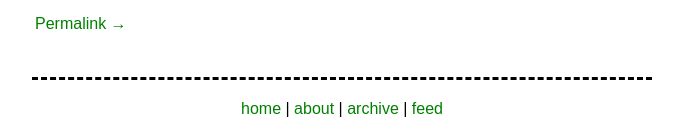
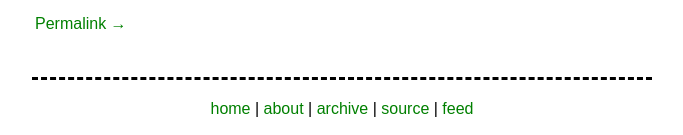
Before and after one commit to hardscrabble/hardscrabble.github.io, a Jekyll site: the page built from index.html, in a window 1280 px wide and 900 px high, scrolled down 2021 px. Shown: the part 762-897 px from the top of the window, without its empty margins (298-981 px from the left). Built offline with Jekyll 4.4.1, drawn with Linux system fonts in a browser that asks for light colours; comment, search, counter and statistics services are not loaded.

Commit message:
add source to footer

```diff
--- a/_includes/footer.html
+++ b/_includes/footer.html
@@ -2,5 +2,6 @@
   <a href="{{ site.baseurl }}"</a>home</a>
   | <a href="{{ site.baseurl }}about/">about</a>
   | <a href="{{ site.baseurl }}archive/">archive</a>
+  | <a href="https://github.com/maxjacobson/maxjacobson.github.io">source</a>
   | <a href="{{ site.baseurl }}feed.xml">feed</a>
 </footer>
```
